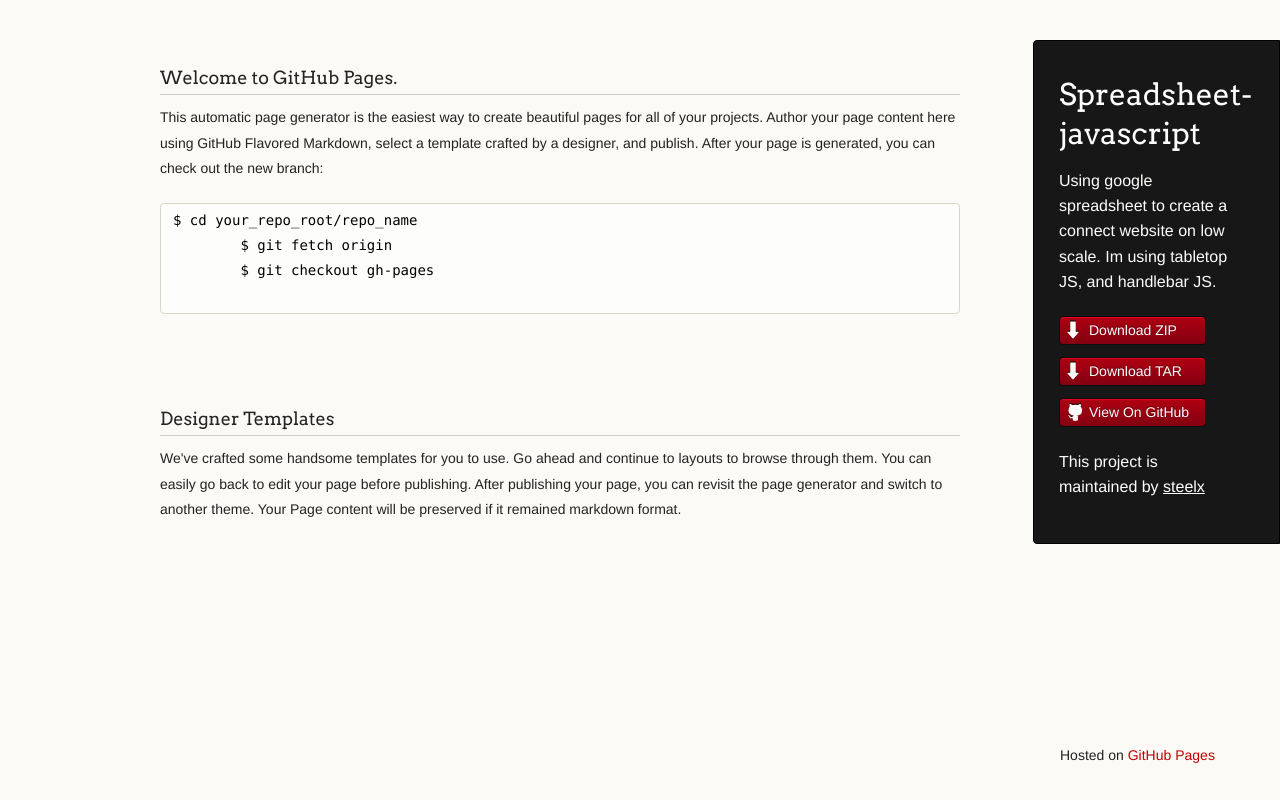
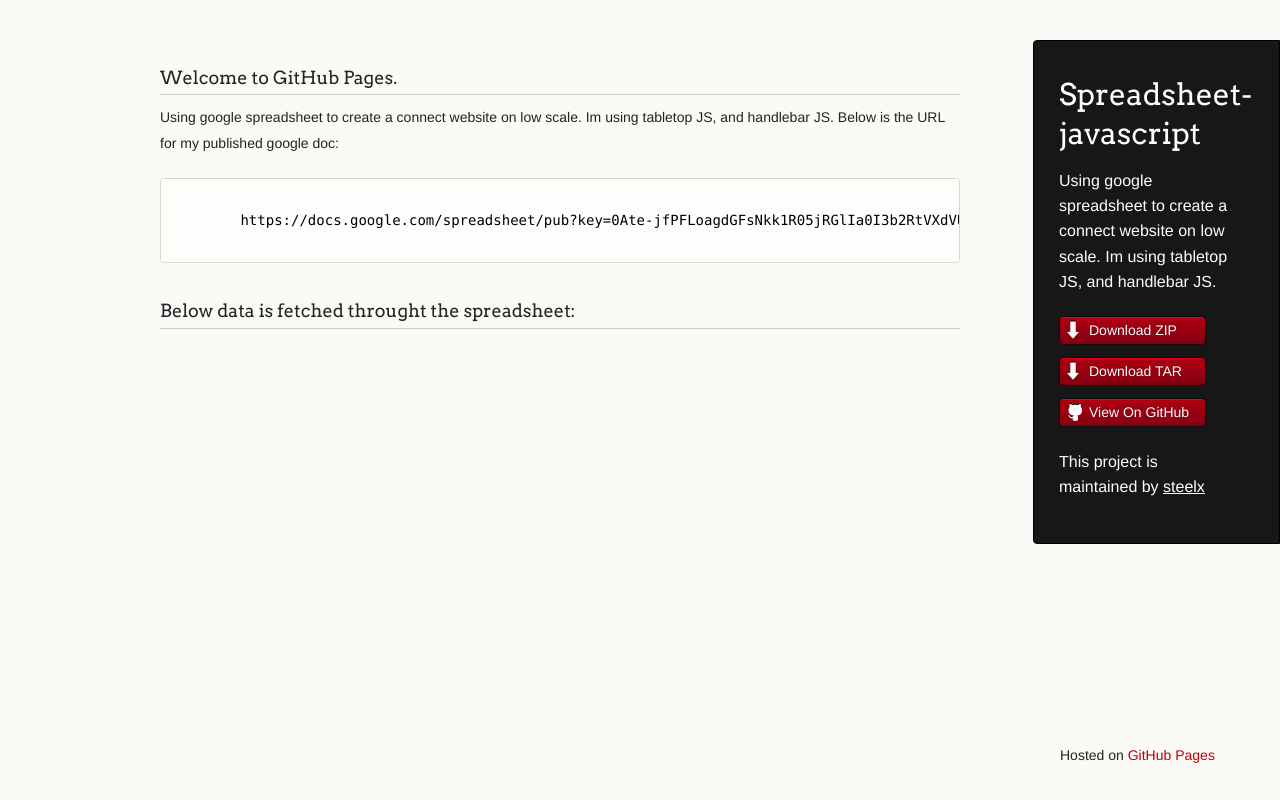
Before and after one commit to steelx/spreadsheet-javascript, a plain HTML site: page index.html in a window 1280 px wide. Drawn offline with Linux system fonts and the light colour scheme.

Commit message:
Update index.html

```diff
--- a/index.html
+++ b/index.html
@@ -53,22 +53,17 @@
       <section>
         <h3>Welcome to GitHub Pages.</h3>
 
-	<p>This automatic page generator is the easiest way to create beautiful pages for all of your projects. Author your page content here using GitHub Flavored Markdown, select a template crafted by a designer, and publish. After your page is generated, you can check out the new branch:</p>
+	<p>Using google spreadsheet to create a connect website on low scale. Im using tabletop JS, and handlebar JS. Below is the URL for my published google doc:</p>
 
-	<pre><code>$ cd your_repo_root/repo_name
-	$ git fetch origin
-	$ git checkout gh-pages
+	<pre><code>
+	https://docs.google.com/spreadsheet/pub?key=0Ate-jfPFLoagdGFsNkk1R05jRGlIa0I3b2RtVXdVU3c&output=html
 	</code></pre>
 
+	<h3>Below data is fetched throught the spreadsheet:</h3>
 	<ul id="content" class="clearfix">
 
 	</ul>
 
-	<p>&nbsp;</p>
-
-	<h3>Designer Templates</h3>
-
-	<p>We've crafted some handsome templates for you to use. Go ahead and continue to layouts to browse through them. You can easily go back to edit your page before publishing. After publishing your page, you can revisit the page generator and switch to another theme. Your Page content will be preserved if it remained markdown format.</p>
 </section>
       <footer>
         <p><small>Hosted on <a href="https://pages.github.com">GitHub Pages</a></small></p>
```
